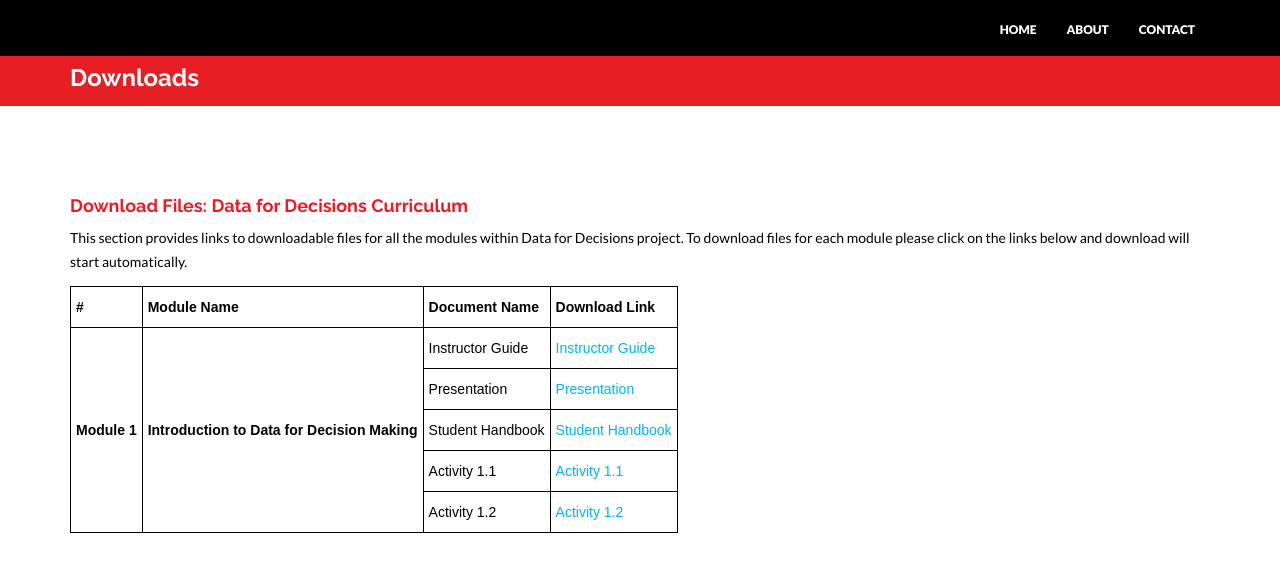
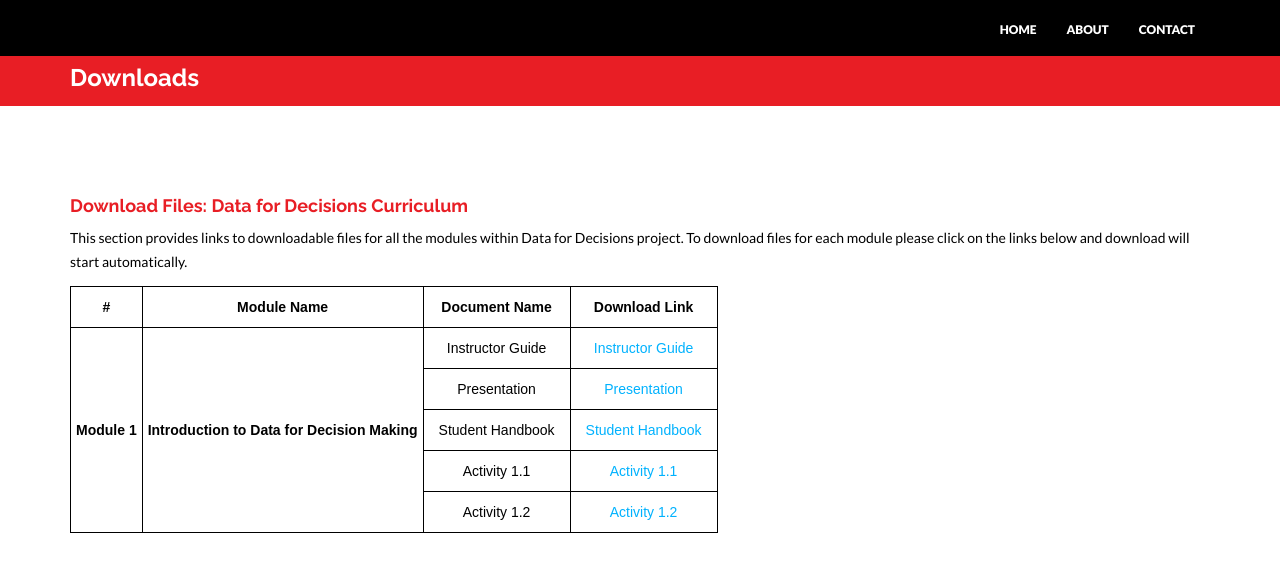
Before and after one commit to tascha/D4DM, a Jekyll site: the page built from downloads.html, in a window 1280 px wide. Shown: the top 572 px of the page. Built offline with Jekyll 4.4.1, drawn with Linux system fonts in a browser that asks for light colours; nearby versions of some CDN libraries.

Commit message:
testing downloads page

```diff
--- a/downloads.html
+++ b/downloads.html
@@ -24,9 +24,9 @@ permalink: /downloads/
 
             <style type="text/css">
 .tg  {border-collapse:collapse;border-spacing:0;}
-.tg td{font-family:Arial, sans-serif;font-size:14px;padding:10px 5px;border-style:solid;border-width:1px;overflow:hidden;word-break:normal;border-color:black;}
-.tg th{font-family:Arial, sans-serif;font-size:14px;font-weight:normal;padding:10px 5px;border-style:solid;border-width:1px;overflow:hidden;word-break:normal;border-color:black;}
-.tg .tg-h31u{font-family:Arial, Helvetica, sans-serif !important;;vertical-align:top;,padding:10px 15px;}
+.tg td{font-family:Arial, sans-serif;font-size:14px;padding:10px 15px;border-style:solid;border-width:1px;overflow:hidden;word-break:normal;border-color:black;}
+.tg th{font-family:Arial, sans-serif;font-size:14px;font-weight:normal;padding:10px 5px;border-style:solid;border-width:1px;overflow:hidden;word-break:normal;border-color:black;text-align: center;}
+.tg .tg-h31u{font-family:Arial, Helvetica, sans-serif !important;;vertical-align:top;text-align: center;}
 .tg .tg-uce2{font-weight:bold;font-family:Arial, Helvetica, sans-serif !important;}
 </style>
 <table class="tg">
```
